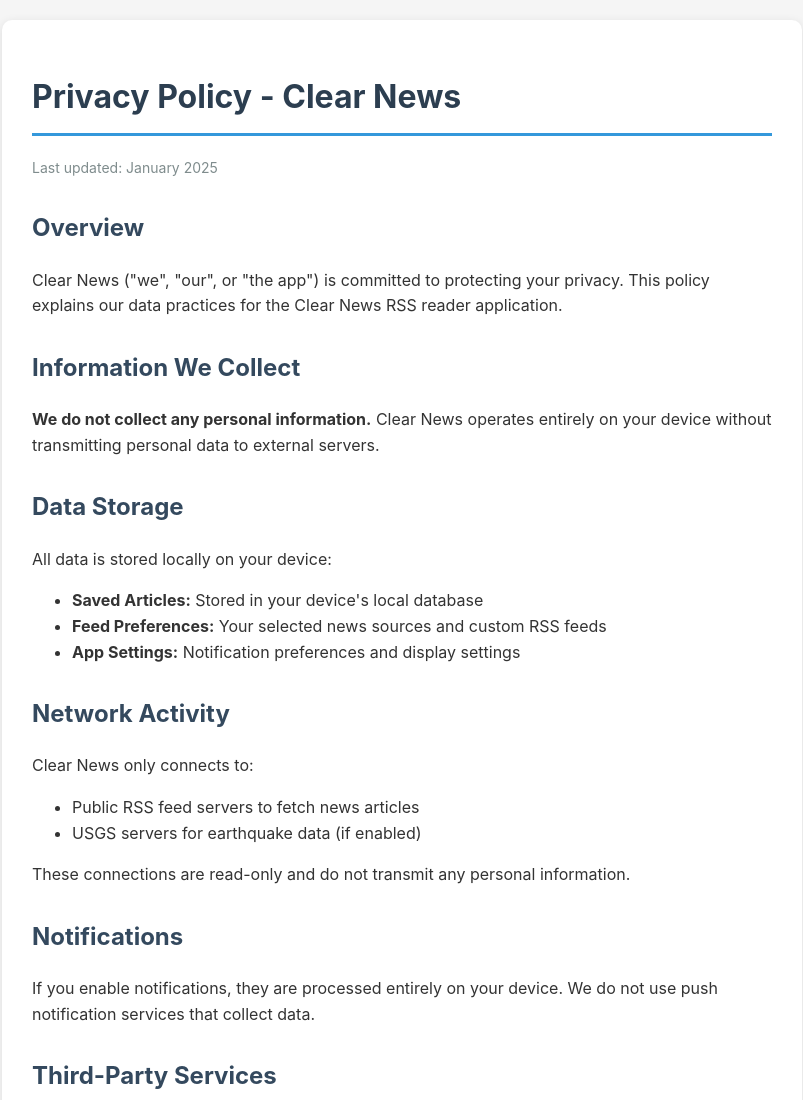
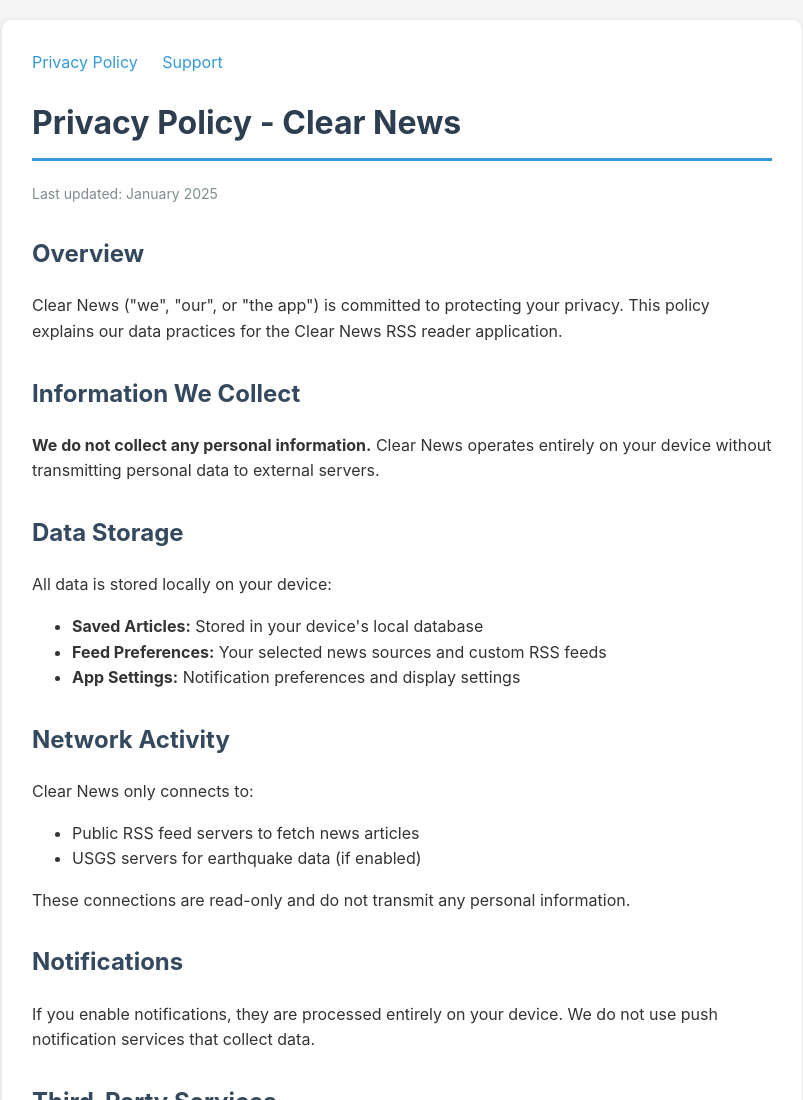
Before and after one commit to Haolin-Fei/clear-news-privacy, a plain HTML site: page index.html in a window 1280 px wide. Shown: the top 1100 px of the page, without its empty margins (238-1041 px from the left). Drawn offline with Linux system fonts and the light colour scheme.

Commit message:
Update index.html

```diff
--- a/index.html
+++ b/index.html
@@ -24,10 +24,16 @@
         h2 { color: #34495e; margin-top: 30px; }
         .date { color: #7f8c8d; font-size: 14px; }
         .contact { background: #ecf0f1; padding: 15px; border-radius: 5px; margin-top: 30px; }
+        .nav { margin-bottom: 20px; }
+        .nav a { color: #3498db; text-decoration: none; margin-right: 20px; }
     </style>
 </head>
 <body>
     <div class="container">
+        <div class="nav">
+            <a href="index.html">Privacy Policy</a>
+            <a href="support.html">Support</a>
+        </div>
         <h1>Privacy Policy - Clear News</h1>
         <p class="date">Last updated: January 2025</p>
 
```
